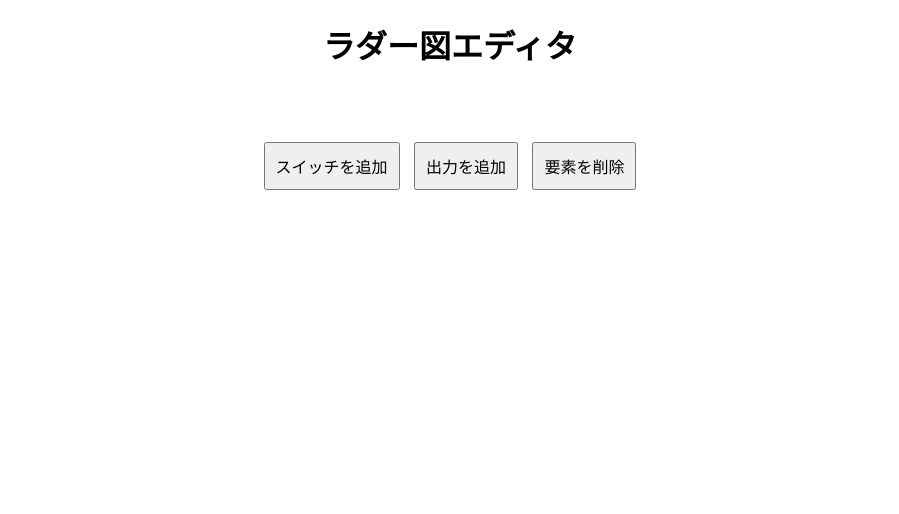
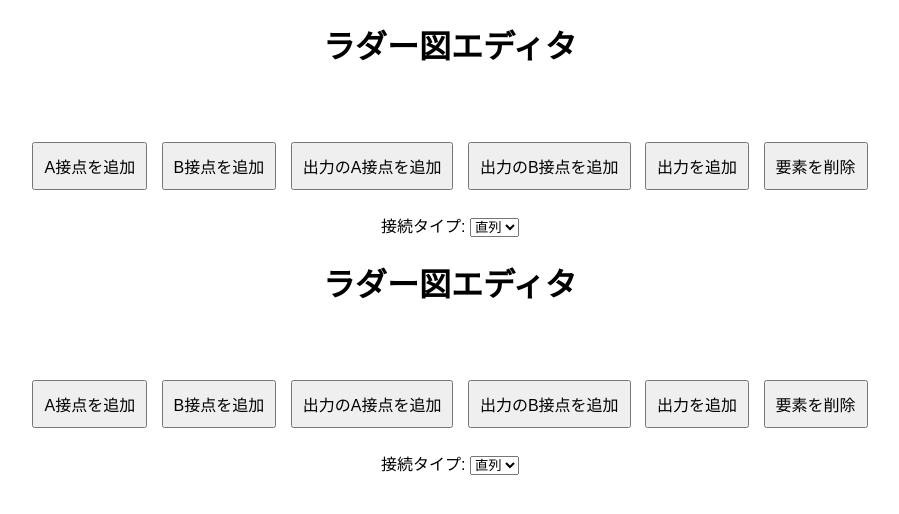
Before and after one commit to kakuwawawa/plcpuroplc, a plain HTML site: page index.html in a window 1280 px wide. Shown: the whole page, without its empty margins (190-1089 px from the left). Drawn offline with Linux system fonts and the light colour scheme.

Commit message:
Update index.html

```diff
--- a/index.html
+++ b/index.html
@@ -15,11 +15,54 @@
     </div>
 
     <div class="controls">
-        <button id="addSwitch">スイッチを追加</button>
+        <button id="addAContact">A接点を追加</button>
+        <button id="addBContact">B接点を追加</button>
+        <button id="addOutputAContact">出力のA接点を追加</button>
+        <button id="addOutputBContact">出力のB接点を追加</button>
         <button id="addOutput">出力を追加</button>
         <button id="removeElement">要素を削除</button>
+        <br><br>
+        <label>接続タイプ:</label>
+        <select id="connectionType">
+            <option value="series">直列</option>
+            <option value="parallel">並列</option>
+        </select>
     </div>
 
     <script src="script.js"></script>
 </body>
 </html>
+<!DOCTYPE html>
+<html lang="ja">
+<head>
+    <meta charset="UTF-8">
+    <meta name="viewport" content="width=device-width, initial-scale=1.0">
+    <title>ラダー図エディタ</title>
+    <link rel="stylesheet" href="styles.css">
+</head>
+<body>
+    <h1>ラダー図エディタ</h1>
+    <div id="ladderContainer" class="ladder-diagram">
+        <div class="rail rail-left"></div>
+        <div id="rungContainer"></div>
+        <div class="rail rail-right"></div>
+    </div>
+
+    <div class="controls">
+        <button id="addAContact">A接点を追加</button>
+        <button id="addBContact">B接点を追加</button>
+        <button id="addOutputAContact">出力のA接点を追加</button>
+        <button id="addOutputBContact">出力のB接点を追加</button>
+        <button id="addOutput">出力を追加</button>
+        <button id="removeElement">要素を削除</button>
+        <br><br>
+        <label>接続タイプ:</label>
+        <select id="connectionType">
+            <option value="series">直列</option>
+            <option value="parallel">並列</option>
+        </select>
+    </div>
+
+    <script src="script.js"></script>
+</body>
+</html>
```
